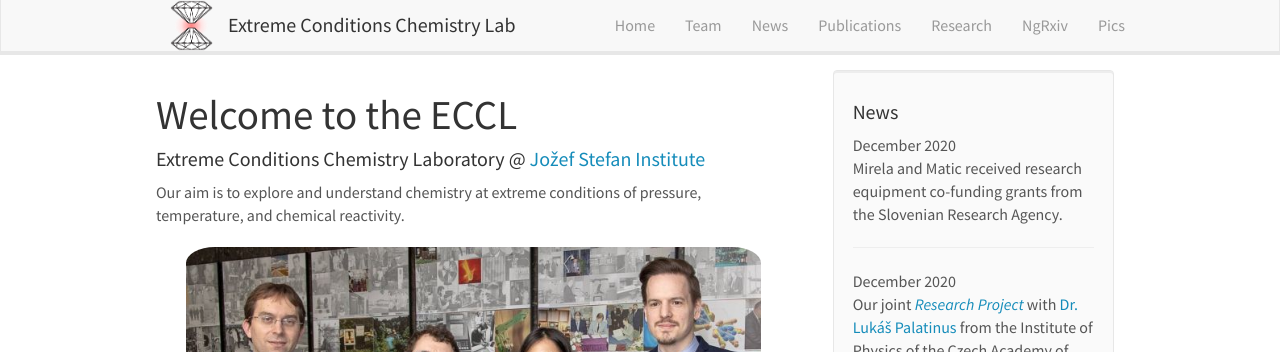
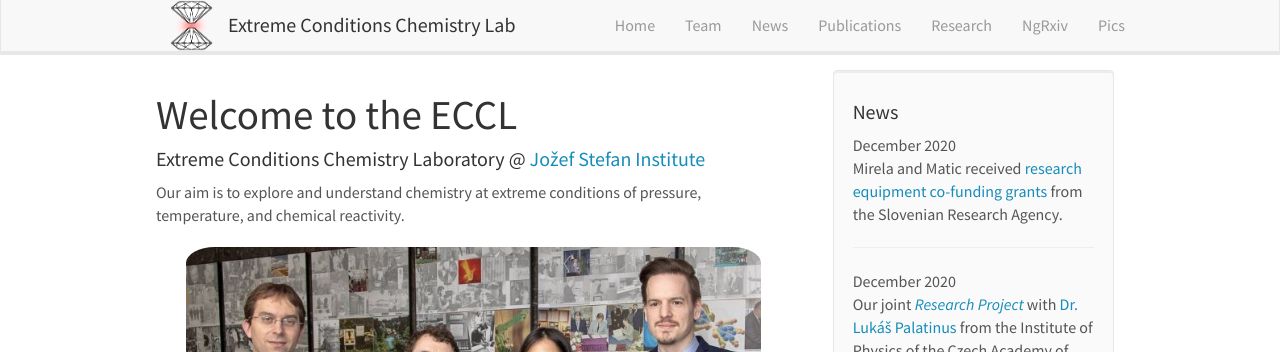
Before and after one commit to eccl-jsi/eccl-jsi.github.io, a Jekyll site: the page built from _pages/home.md, in a window 1280 px wide and 900 px high. Shown: the top 352 px of the window. Built offline with Jekyll 4.4.1, drawn with Linux system fonts in a browser that asks for light colours; nearby versions of some CDN libraries; some of the changed lines change nothing that is shown.

Commit message:
Update news.yml

```diff
--- a/_data/news.yml
+++ b/_data/news.yml
@@ -1,5 +1,5 @@
 - date: December 2020
-  headline: "Mirela and Matic received research equipment co-funding grants from the Slovenian Research Agency."
+  headline: "Mirela and Matic received <a href='http://www.arrs.si/sl/infra/oprema/rezultati/20/rezult-oprema-20.asp'>research equipment co-funding grants</a> from the Slovenian Research Agency."
 
 - date: December 2020
   headline: "Our joint <a href='http://www.arrs.si/sl/medn/vodilna/rezultati/20/rezult-GACR-20.asp'><i>Research Project</i></a> with <a href='https://www.fzu.cz/en/people/drrernat-lukas-palatinus'>Dr. Lukáš Palatinus</a> from the Institute of Physics of the Czech Academy of Sciences was approved!"
```
